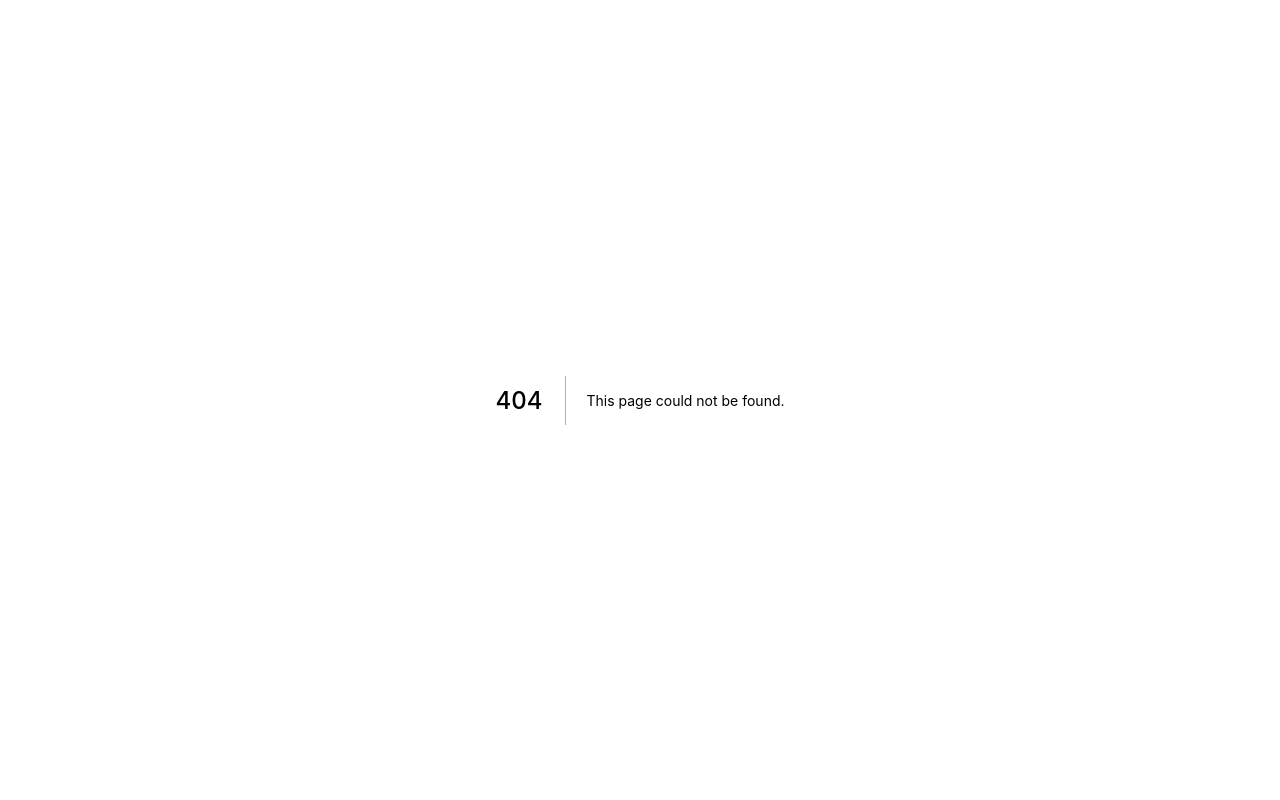
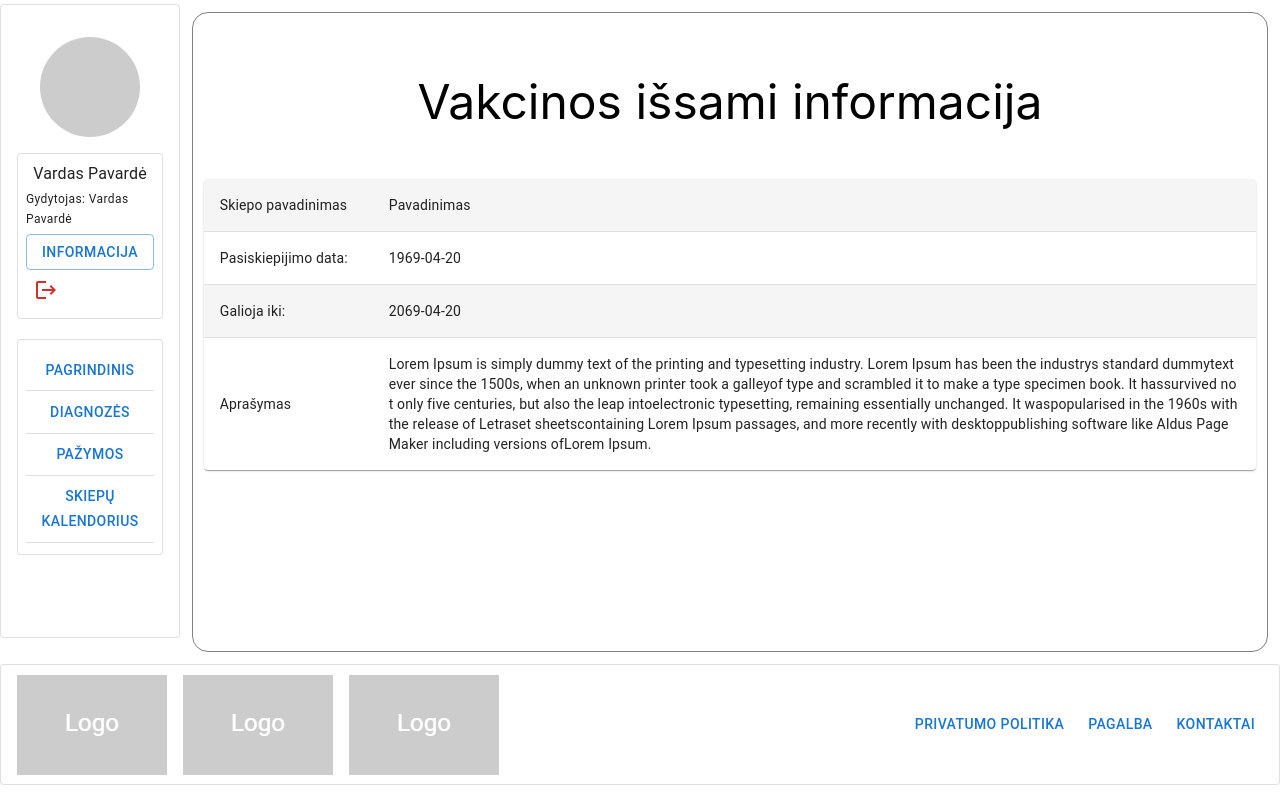
Before and after one commit to Cheezco/Max, a Next.js app: page /particularVacine in a window 1280 px wide. Before the commit this address had no page. Built offline with nearby package versions, Linux system fonts and the light colour scheme.

Commit message:
Konkrecios vakcinos puslapis

```diff
--- /dev/null
+++ b/pages/particularVacine.js
@@ -0,0 +1,74 @@
+import * as React from 'react';
+import { styled } from '@mui/material/styles';
+import Table from '@mui/material/Table';
+import TableBody from '@mui/material/TableBody';
+import TableCell, { tableCellClasses } from '@mui/material/TableCell';
+import TableContainer from '@mui/material/TableContainer';
+import TableHead from '@mui/material/TableHead';
+import TableRow from '@mui/material/TableRow';
+import Paper from '@mui/material/Paper';
+import Layout from "../components/layout/main/Layout";
+import { Box, Divider } from "@mui/material";
+import styles from "../styles/pages/particularVacine/particularVacine.module.css";
+
+const StyledTableCell = styled(TableCell)(({ theme }) => ({
+  [`&.${tableCellClasses.head}`]: {
+    backgroundColor: theme.palette.common.black,
+    color: theme.palette.common.white,
+  },
+  [`&.${tableCellClasses.body}`]: {
+    fontSize: 14,
+  },
+}));
+
+const StyledTableRow = styled(TableRow)(({ theme }) => ({
+  '&:nth-of-type(odd)': {
+    backgroundColor: theme.palette.action.hover,
+  },
+  '&:last-child td, &:last-child th': {
+    border: 0,
+  },
+}));
+
+function createData(name, text) {
+  return { name, text };
+}
+
+const rows = [
+  createData('Skiepo pavadinimas', 'Pavadinimas'),
+  createData('Pasiskiepijimo data: ', '1969-04-20'),
+  createData('Galioja iki:', '2069-04-20'),
+  createData('Aprašymas', 'Lorem Ipsum is simply dummy text of the printing and typesetting industry. Lorem Ipsum has been the industrys standard dummytext ever since the 1500s, when an unknown printer took a galleyof type and scrambled it to make a type specimen book. It hassurvived not only five centuries, but also the leap intoelectronic typesetting, remaining essentially unchanged. It waspopularised in the 1960s with the release of Letraset sheetscontaining Lorem Ipsum passages, and more recently with desktoppublishing software like Aldus PageMaker including versions ofLorem Ipsum.'),
+];
+
+export default function CustomizedTables() {
+  return (
+    <Layout>
+            <div className={styles.padding}>
+                <Box className={styles.container}>
+                    <p className={styles.bigText}>Vakcinos išsami informacija</p>
+                    <TableContainer component={Paper}>
+                        <Table sx={{ minWidth: 700 }} aria-label="customized table">
+                            <TableHead>
+                                <TableRow>
+                                </TableRow>
+                            </TableHead>
+                            <TableBody>
+                                {rows.map((row) => (
+                                <StyledTableRow key={row.name}>
+                                    <StyledTableCell sx={{ minWidth: 169 }}  component="th" scope="row">
+                                        {row.name}
+                                    </StyledTableCell>
+                                    <StyledTableCell component="th" scope="row">
+                                        {row.text}
+                                    </StyledTableCell>
+                                </StyledTableRow>
+                                ))}
+                            </TableBody>
+                        </Table>
+                    </TableContainer>
+                </Box>
+            </div>
+        </Layout>
+  );
+}
--- /dev/null
+++ b/styles/pages/particularVacine/particularVacine.module.css
@@ -0,0 +1,25 @@
+.container {
+    color: black;
+    border-radius: 1em;
+    border: 0.01em solid grey;
+    padding: 1%;
+    width: 100%;
+    height: 95%;
+    min-height: 640px;
+    min-width: 1000px;
+    max-width: 1900px;
+
+}
+
+.padding {
+    padding: 1%;
+    border: 1px solid white;
+    display: flex;
+    width: 100%;
+    height: 100%;
+}
+
+.bigText {
+    font-size: 3em;
+    text-align: center;
+}
```
